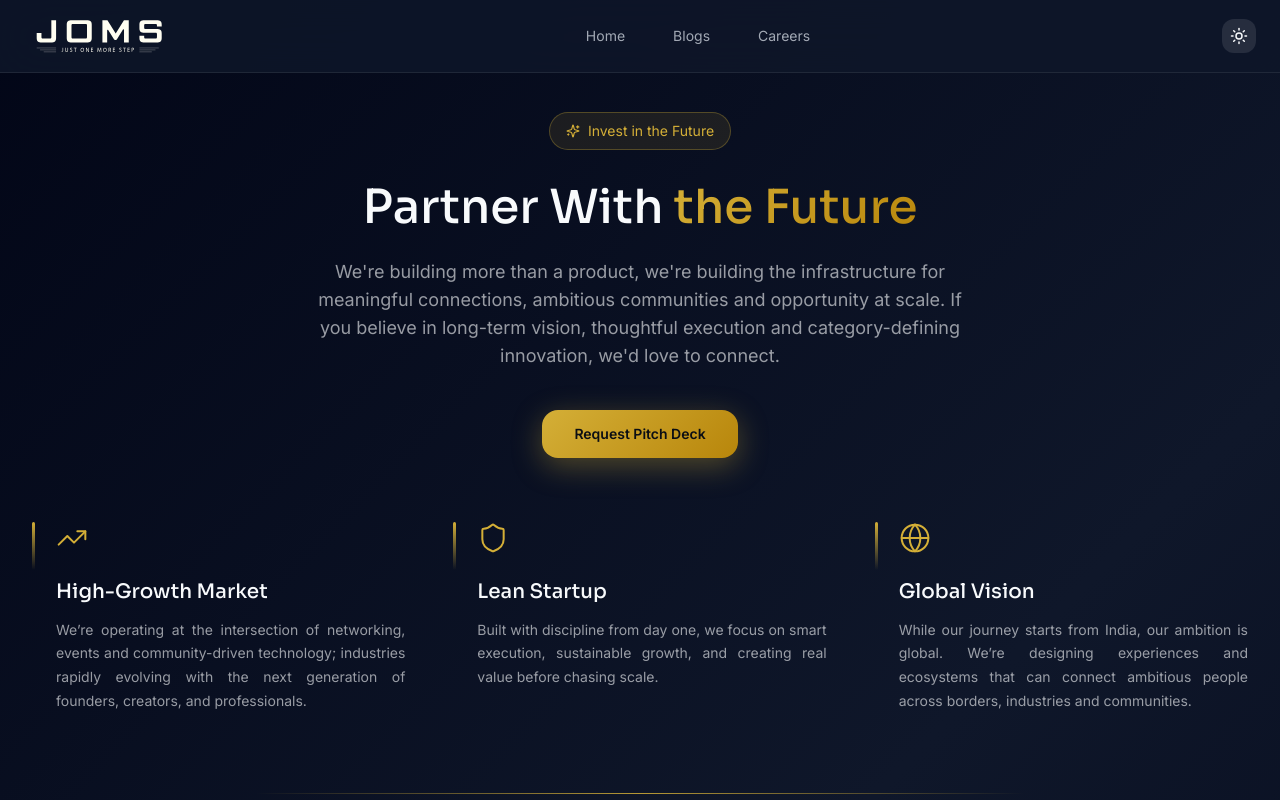
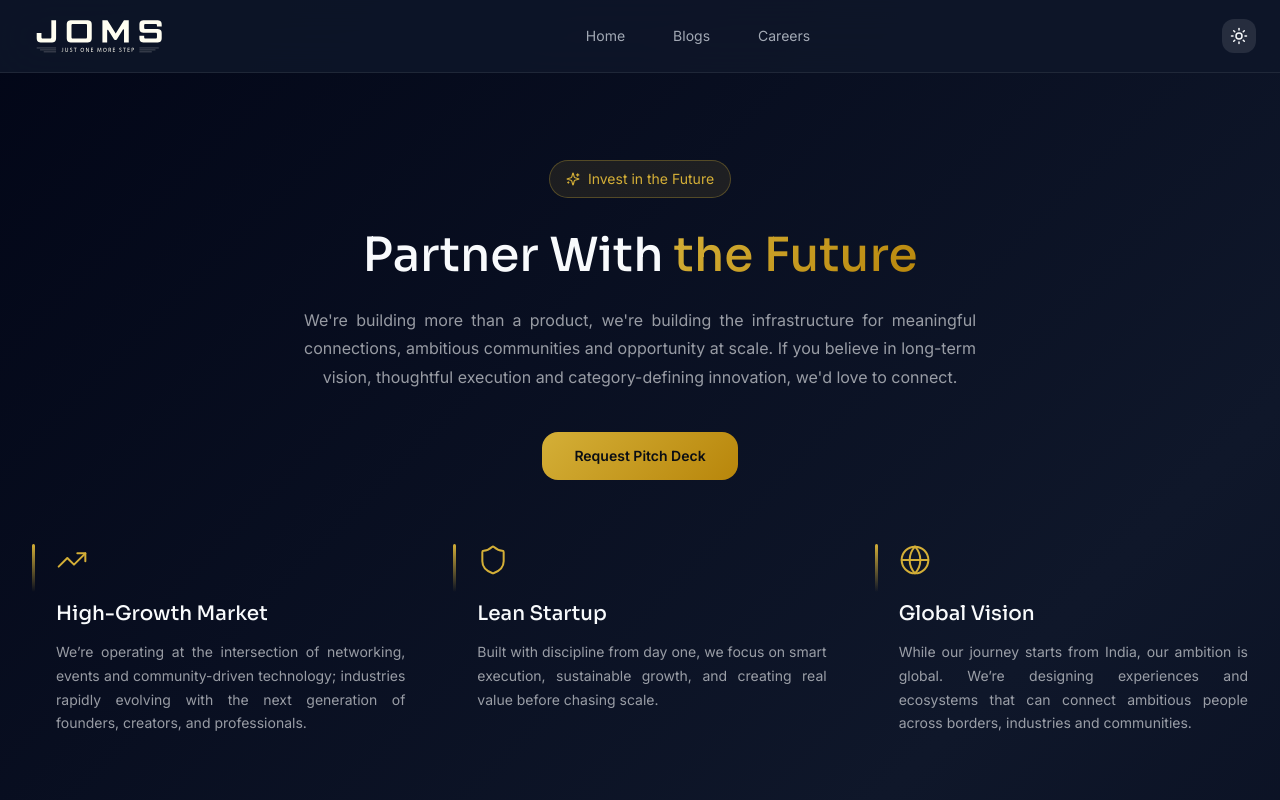
Before and after one commit to JOMS-Official/Joms_relaunch, a React (Vite) app: page /investors in a window 1280 px wide. Shown: the top 800 px of the page. Built offline with nearby package versions, Linux system fonts and the light colour scheme.

Commit message:
partner ith us page text alignement updated

```diff
--- a/src/app/pages/InvestorsPage.tsx
+++ b/src/app/pages/InvestorsPage.tsx
@@ -98,7 +98,7 @@ export default function InvestorsPage() {
     (darkMode ? "text-slate-500" : "text-slate-600");
 
   return (
-    <div className="pt-8">
+    <div className="pt-14 sm:pt-16 lg:pt-20">
       <SectionWrapper>
         {/* Header */}
         <div className="text-center mb-16">
@@ -130,8 +130,13 @@ export default function InvestorsPage() {
             </span>
           </h1>
           <p
-            className="max-w-2xl mx-auto text-lg mb-10"
-            style={{ color: darkMode ? "rgba(248,250,252,0.6)" : "rgba(2,6,23,0.5)" }}
+            className="max-w-2xl mx-auto text-base mb-10"
+            style={{
+              color: darkMode ? "rgba(248,250,252,0.6)" : "rgba(2,6,23,0.5)",
+              lineHeight: 1.8,
+              textAlign: "justify",
+              textAlignLast: "center",
+            }}
           >
             We're building more than a product, we're building the infrastructure
             for meaningful connections, ambitious communities and opportunity at
@@ -145,7 +150,6 @@ export default function InvestorsPage() {
             style={{
               background: "linear-gradient(135deg, #D4AF37, #B8860B)",
               color: "#0B0E14",
-              boxShadow: "0 8px 30px rgba(212,175,55,0.35)",
             }}
           >
             Request Pitch Deck
```
